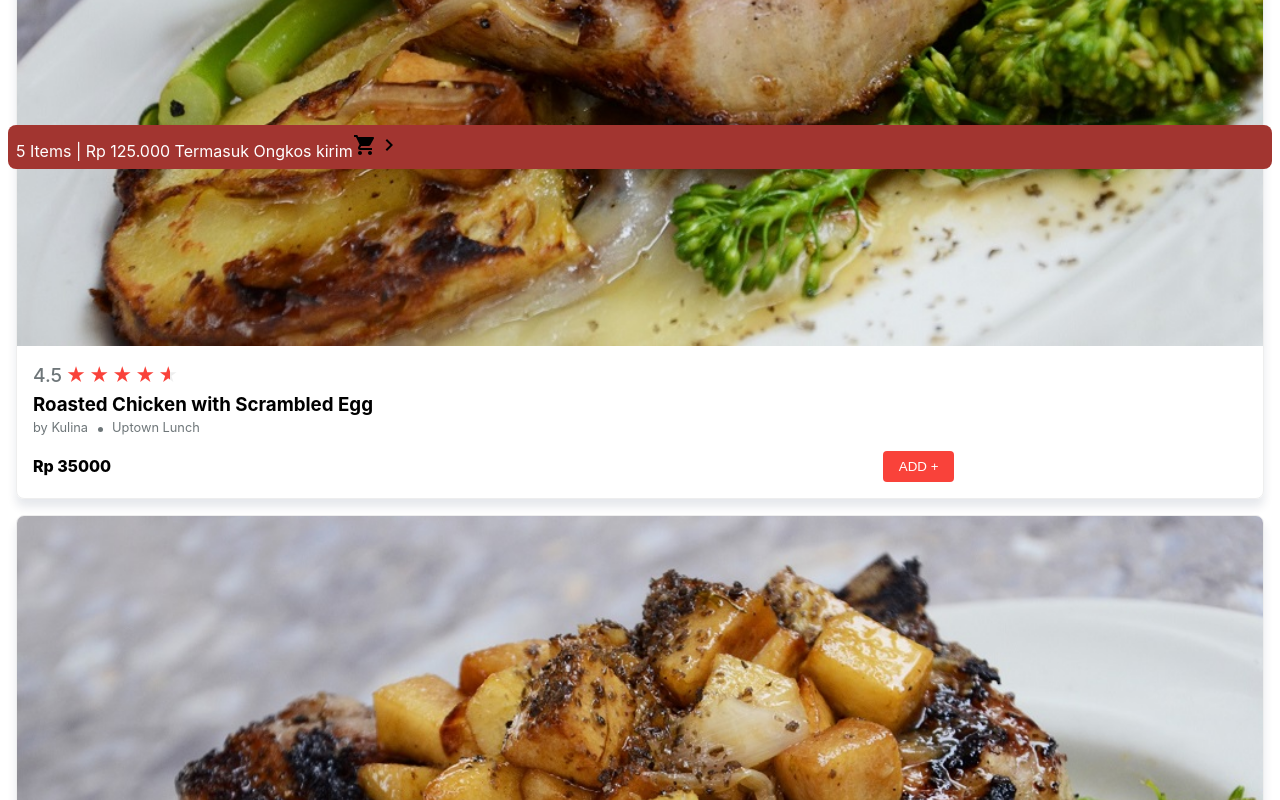
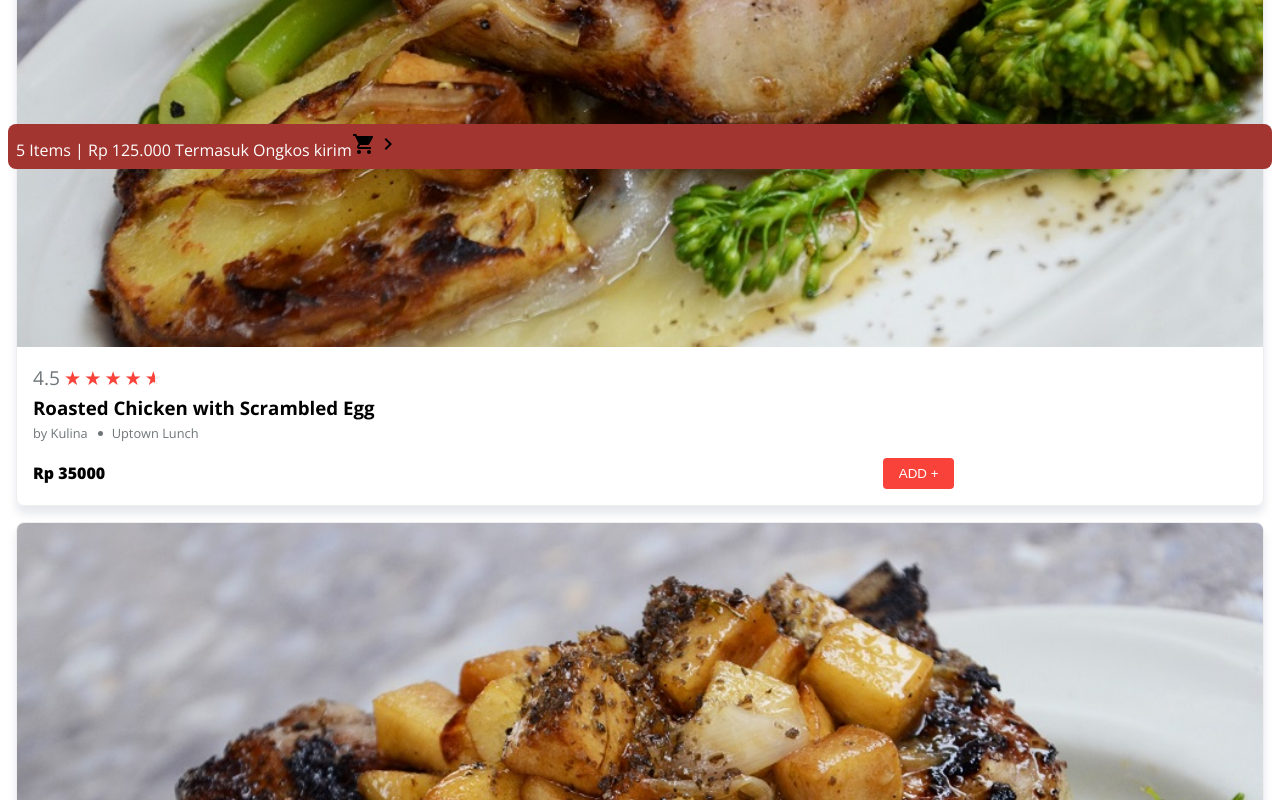
Before and after one commit to adhybaswe/bc59da964f8cfd784463ac746a382e066e104aaf, a React (Create React App) app: page / in a window 1280 px wide. Shown: the part 623-1423 px from the top of the page. Built offline with nearby package versions, Linux system fonts and the light colour scheme.

Commit message:
Add font Open Sans

```diff
--- a/src/index.css
+++ b/src/index.css
@@ -1,8 +1,6 @@
 body {
   margin: 0;
-  font-family: -apple-system, BlinkMacSystemFont, 'Segoe UI', 'Roboto', 'Oxygen',
-    'Ubuntu', 'Cantarell', 'Fira Sans', 'Droid Sans', 'Helvetica Neue',
-    sans-serif;
+  font-family: 'Open Sans', sans-serif;
   -webkit-font-smoothing: antialiased;
   -moz-osx-font-smoothing: grayscale;
 }
```
